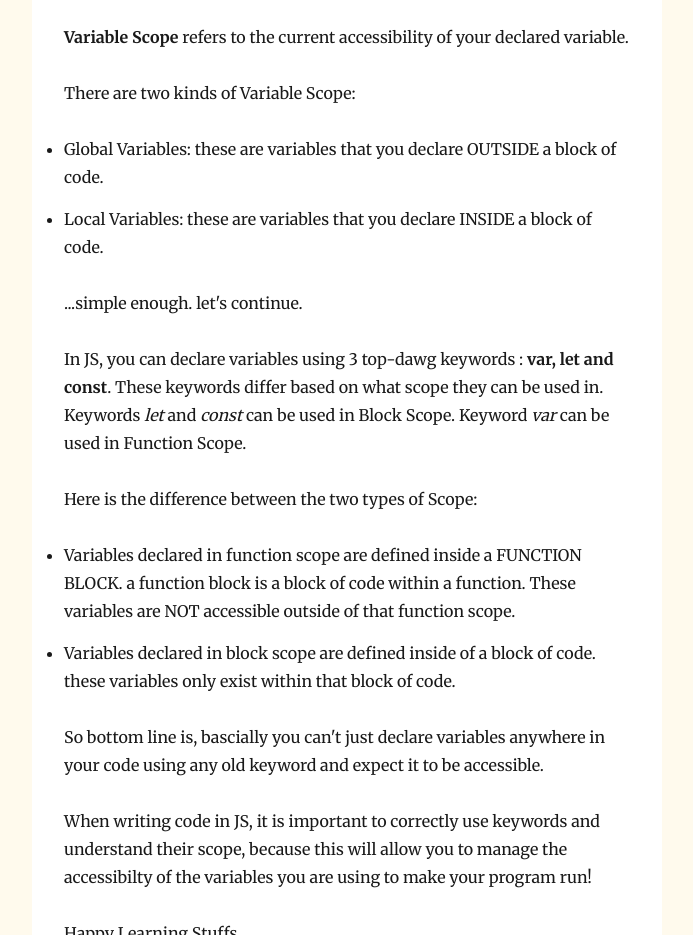
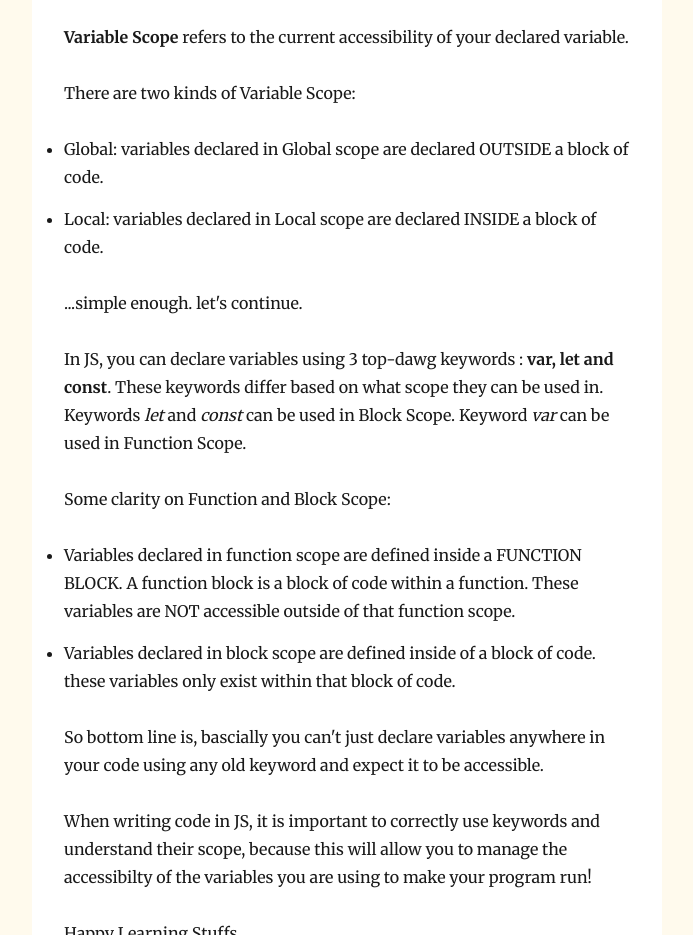
Before and after one commit to ddlatice/CWD, a Gatsby site: page /my-third-entry/ in a window 1280 px wide. Shown: the part 1200-2135 px from the top of the page, without its empty margins (293-986 px from the left). Built offline with nearby package versions, Linux system fonts and the light colour scheme; Gatsby itself is replaced by a stand-in of ours; some packages are replaced by stand-ins of ours.

Commit message:
Edits index.md

```diff
--- a/content/blog/my-third-entry/index.md
+++ b/content/blog/my-third-entry/index.md
@@ -32,8 +32,8 @@ ex:
 **Variable Scope** refers to the current accessibility of your declared variable.
 
 There are two kinds of Variable Scope:
-* Global Variables: these are variables that you declare OUTSIDE a block of code.
-* Local Variables: these are variables that you declare INSIDE a block of code.
+* Global: variables declared in Global scope are declared OUTSIDE a block of code.
+* Local: variables declared in Local scope are declared INSIDE a block of code.
 
 ...simple enough. let's continue.
 
@@ -42,10 +42,10 @@ These keywords differ based on what scope they can be used in.
 Keywords *let* and *const* can be used in Block Scope.
 Keyword *var* can be used in Function Scope.
 
-Here is the difference between the two types of Scope:
+Some clarity on Function and Block Scope:
 
 * Variables declared in function scope are defined inside a FUNCTION BLOCK.
-a function block is a block of code within a function. These variables are NOT accessible outside of that function scope.
+A function block is a block of code within a function. These variables are NOT accessible outside of that function scope.
 
 * Variables declared in block scope are defined inside of a block of code. these variables only exist within that block of code.
 
```
